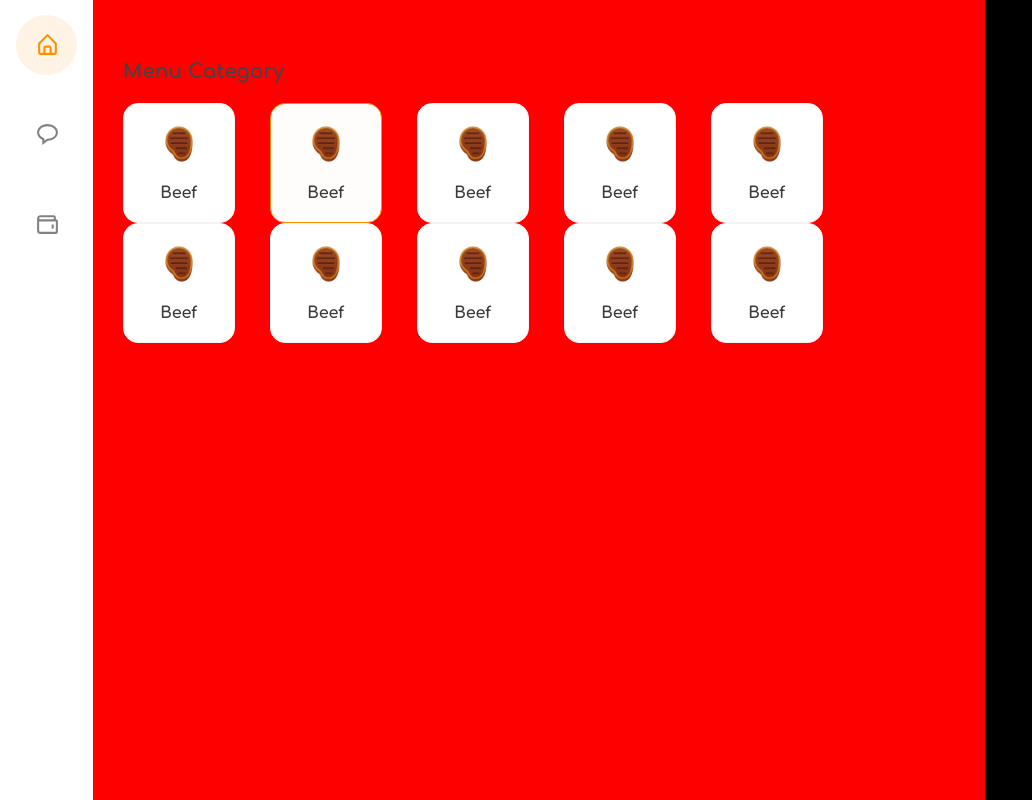
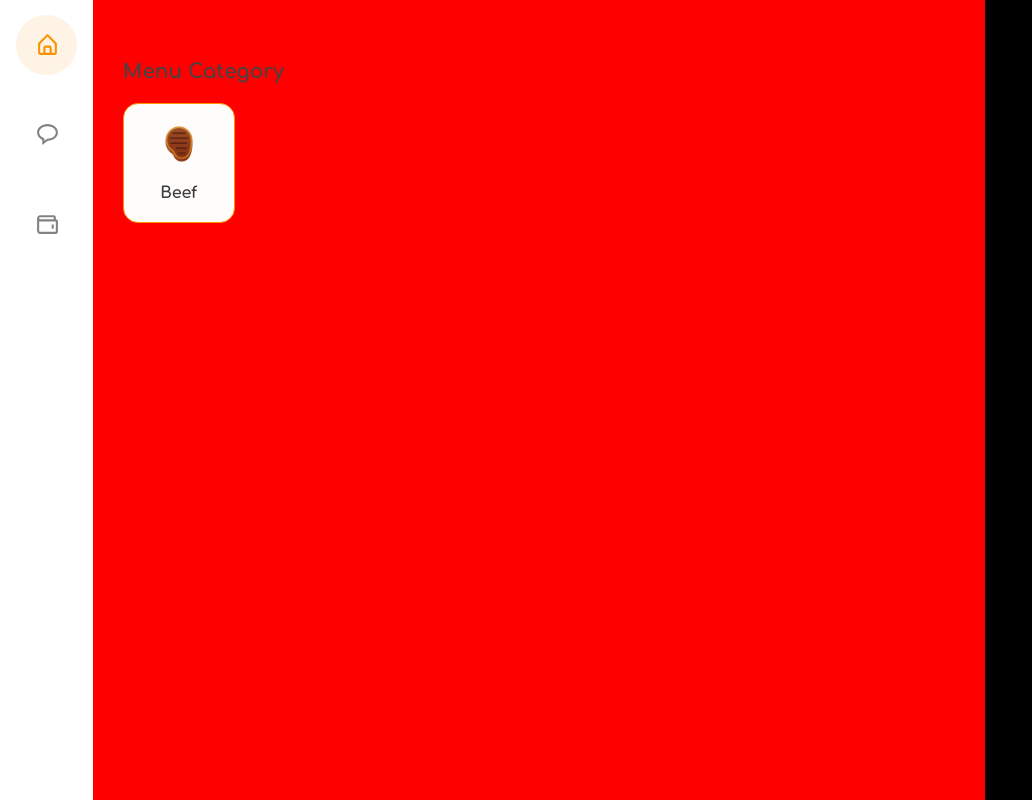
Before and after one commit to halilcn/food-delivery, a React (Create React App) app: page / in a window 1280 px wide. Shown: the whole page, without its empty margins (0-1032 px from the left). Built offline with nearby package versions, Linux system fonts and the light colour scheme.

Commit message:
add bem style

```diff
--- a/src/components/dashboard/content/home/menu-category/MenuCategory.scss
+++ b/src/components/dashboard/content/home/menu-category/MenuCategory.scss
@@ -1,21 +1,22 @@
 @import '/src/styles/variables';
 @import '/src/styles/mixins';
 
-.menu-category-container {
+.menu-category {
   margin-top: 30px;
 
-  .title {
+  &__title {
     font-weight: 700;
     font-size: 20px;
     color: #444444;
   }
 
-  .menu-list {
+  &__list {
     display: flex;
     flex-wrap: wrap;
     margin-top: 20px;
+  }
 
-    .item {
+  &__item {
     cursor: pointer;
     display: flex;
     flex-direction: column;
@@ -26,22 +27,21 @@
     border: 1px solid #f3f3f3;
     border-radius: 15px;
 
-      .icon {
+    &--selected {
+      border-color: $normal-orange;
+      background-color: #fffcfc;
+    }
+  }
+
+  &__icon {
     width: 40px;
     height: 40px;
   }
 
-      .name {
+  &__name {
     font-size: 16px;
     font-weight: 600;
     color: #3b3b3b;
     margin-top: 20px;
   }
-
-      &.selected {
-        border-color: $normal-orange;
-        background-color: #fffcfc;
 }
-    }
-  }
-}
--- a/src/components/dashboard/content/home/menu-category/index.tsx
+++ b/src/components/dashboard/content/home/menu-category/index.tsx
@@ -6,48 +6,12 @@ interface IProps {}
 
 const MenuCategory: React.FC<IProps> = props => {
   return (
-    <div className="menu-category-container">
-      <div className="title">Menu Category</div>
-      <div className="menu-list">
-        <div className="item">
-          <img className="icon" src="/icons/beef-50.png" />
-          <div className="name">Beef</div>
-        </div>
-        <div className="item selected">
-          <img className="icon" src="/icons/beef-50.png" />
-          <div className="name">Beef</div>
-        </div>
-        <div className="item">
-          <img className="icon" src="/icons/beef-50.png" />
-          <div className="name">Beef</div>
-        </div>
-        <div className="item">
-          <img className="icon" src="/icons/beef-50.png" />
-          <div className="name">Beef</div>
-        </div>
-        <div className="item">
-          <img className="icon" src="/icons/beef-50.png" />
-          <div className="name">Beef</div>
-        </div>
-        <div className="item">
-          <img className="icon" src="/icons/beef-50.png" />
-          <div className="name">Beef</div>
-        </div>
-        <div className="item">
-          <img className="icon" src="/icons/beef-50.png" />
-          <div className="name">Beef</div>
-        </div>
-        <div className="item">
-          <img className="icon" src="/icons/beef-50.png" />
-          <div className="name">Beef</div>
-        </div>
-        <div className="item">
-          <img className="icon" src="/icons/beef-50.png" />
-          <div className="name">Beef</div>
-        </div>
-        <div className="item">
-          <img className="icon" src="/icons/beef-50.png" />
-          <div className="name">Beef</div>
+    <div className="menu-category">
+      <div className="menu-category__title">Menu Category</div>
+      <div className="menu-category__list">
+        <div className="menu-category__item menu-category__item--selected">
+          <img className="menu-category__icon" src="/icons/beef-50.png" />
+          <div className="menu-category__name">Beef</div>
         </div>
       </div>
     </div>
```
Lines whose indentation alone changed are shown as unchanged.
